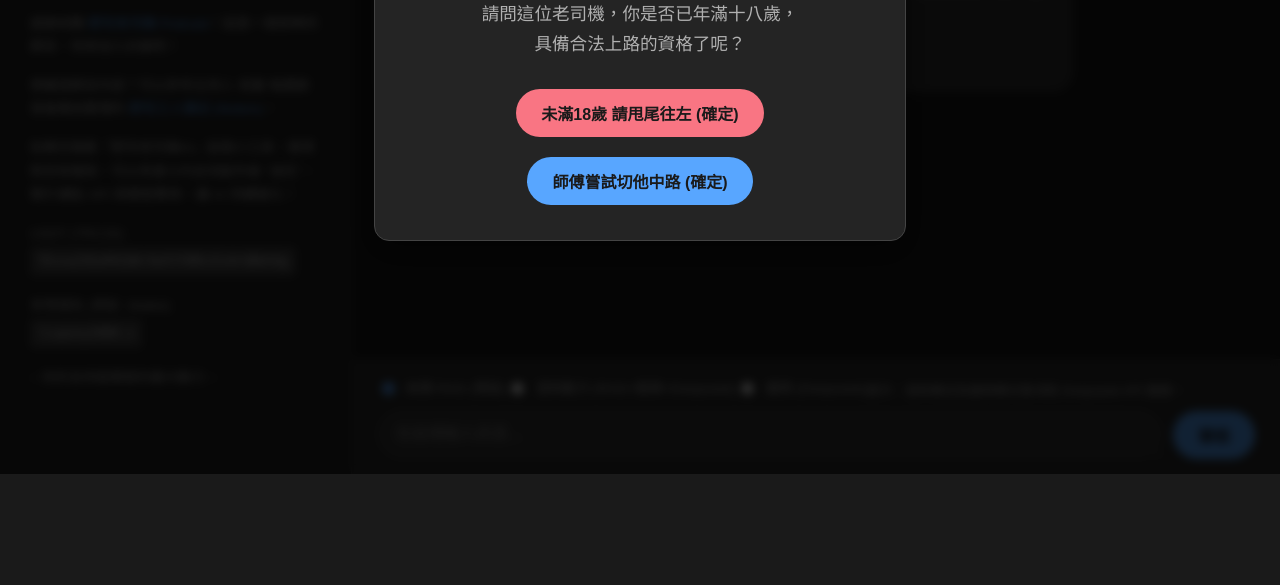
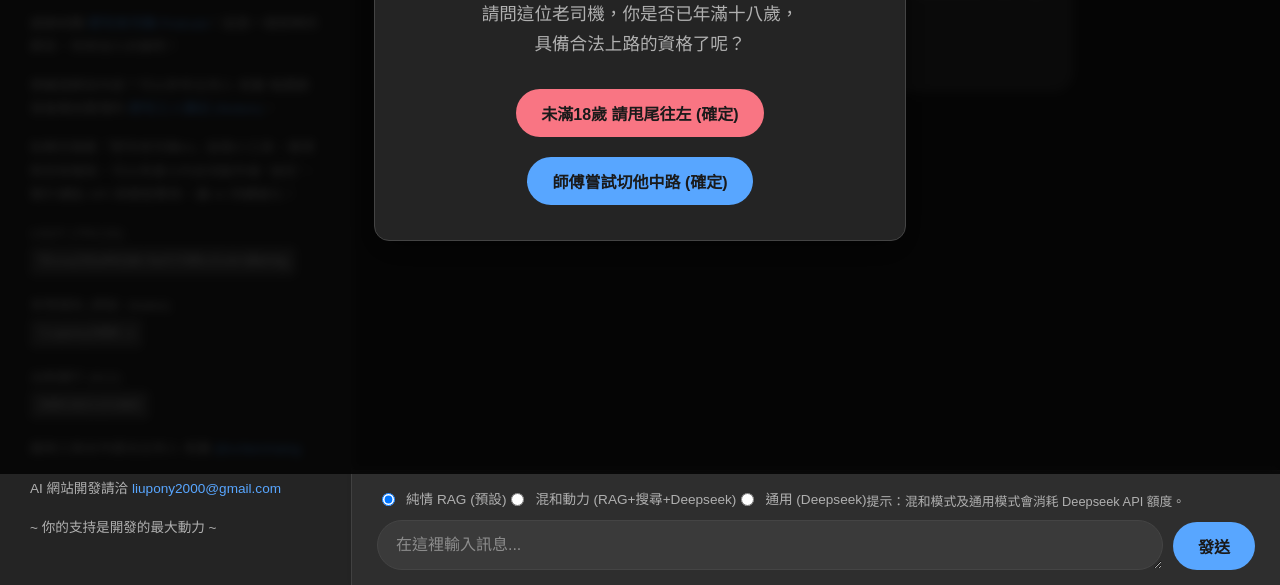
Before and after one commit to LIUXVuse/Fattyinsider, a plain HTML site: page index.html in a window 1280 px wide. Shown: the part 326-911 px from the top of the page. Before the commit the page ends 800 px from the top, so only its background shows below. Drawn offline with nearby package versions, Linux system fonts and the light colour scheme.

Commit message:
更新: 在 index.html 中新增台新銀行資訊及聯絡方式，增強支持與合作的可見性

```diff
--- a/index.html
+++ b/index.html
@@ -427,6 +427,9 @@
                 <p>如果您喜歡「肥宅老司機AI」這個小工具，覺得對您有幫助，可以考慮斗內支持創作者 "波尼"，幫忙補貼 API 與開發費用，讓 AI 持續進化！</p>
                 <p>USDT (TRC20):<br><code>TExxw25EaPKZdKr9uPJT8MLV2zHrQBbhQg</code></p>
                 <p>多幣錢包 (例如 .Wallet):<br><code>liupony2000.x</code></p>
+                <p>台新銀行 (812):<br><code>20051021151002</code></p>
+                <p>廠商工商合作請洽主持人 老雞 <a href="https://t.me/scfanchaing" target="_blank" rel="noopener noreferrer">@scfanchaing</a></p>
+                <p>AI 網站開發請洽 <a href="mailto:liupony2000@gmail.com">liupony2000@gmail.com</a></p>
                 <p>~ 你的支持是開發的最大動力 ~</p>
             </div>
         </div>
```
